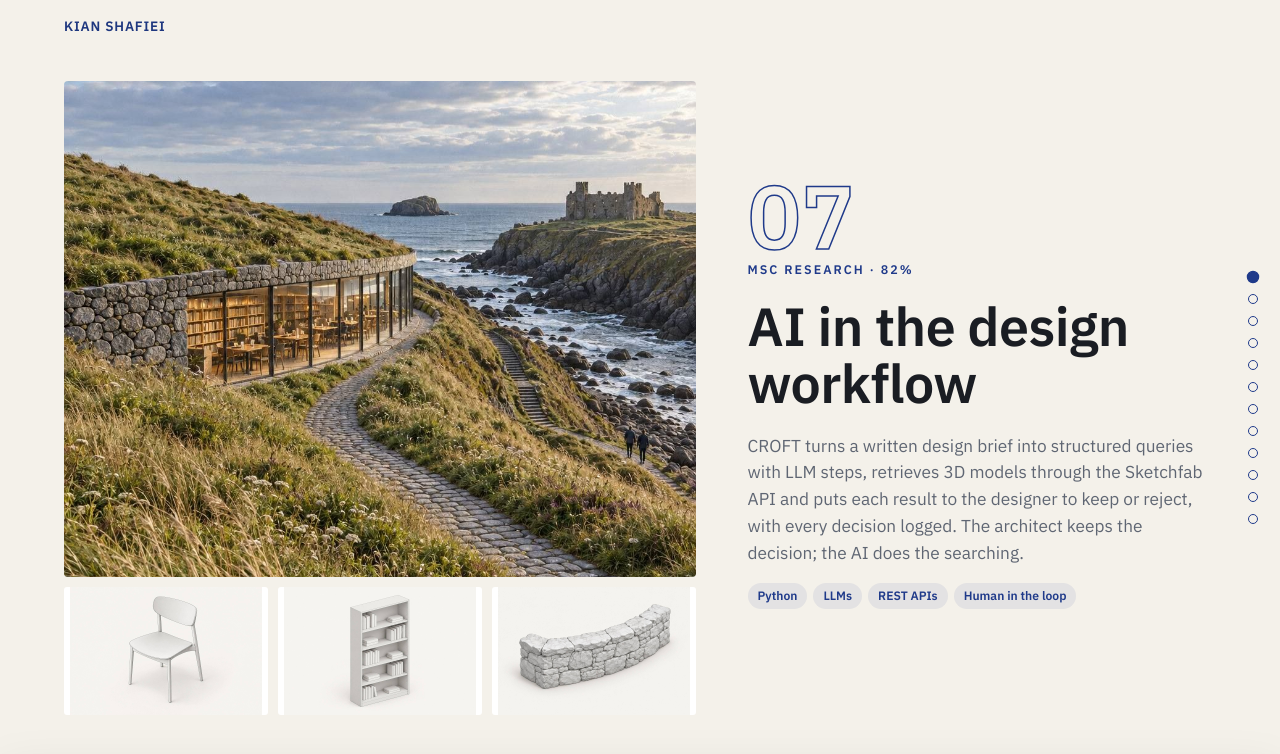
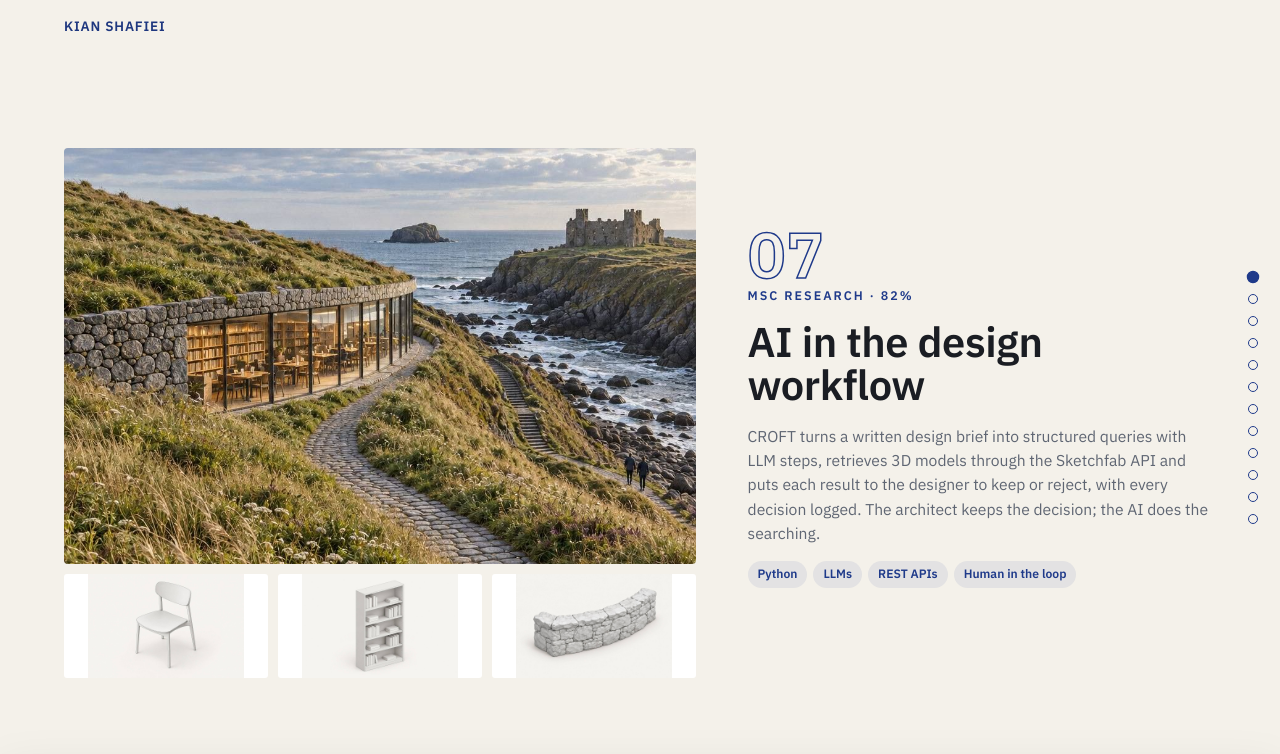
Before and after one commit to kianshafiei/kianshafiei.github.io, a plain HTML site: page index.html in a window 1280 px wide. Shown: the part 6402-7156 px from the top of the page. Drawn offline with Linux system fonts and the light colour scheme.

Commit message:
Fit slides on shorter laptop screens
Co-Authored-By: Claude Opus 5.5 <noreply@anthropic.com>
Claude-Session: https://claude.ai/code/session_019GEqFDNG3xSEjda5n7fmoi

```diff
--- a/index.html
+++ b/index.html
@@ -137,6 +137,22 @@ p.lead{font-size:clamp(1rem,1.35vw,1.2rem);color:var(--muted);max-width:40em}
   .cards{grid-template-columns:1fr}
   .dots{display:none}
   .cue{display:none}
+}
+@media (min-width:901px) and (max-height:820px){
+  .slide{padding-top:58px;padding-bottom:28px}
+  .hero h1{font-size:clamp(3rem,8vh,6.2rem)}
+  .hero .role{margin:.6em 0 .4em}
+  .facts{margin:1em 0;gap:8px 24px}
+  .portrait{max-height:72vh;aspect-ratio:auto;height:72vh}
+  h2{font-size:clamp(1.8rem,5.2vh,3rem)}
+  .num{font-size:clamp(2.4rem,8vh,5rem)}
+  p.lead{font-size:.98rem}
+  .media .main{height:52vh}
+  .media .row img{height:13vh}
+  .tl li{margin-bottom:.8em}
+  .gal{grid-auto-rows:17vh}
+  .card{padding:14px}
+  .card p{font-size:.84rem}
 }
 @media (prefers-reduced-motion:reduce){.rv{opacity:1;transform:none;transition:none}html{scroll-behavior:auto}}
 </style>
```
